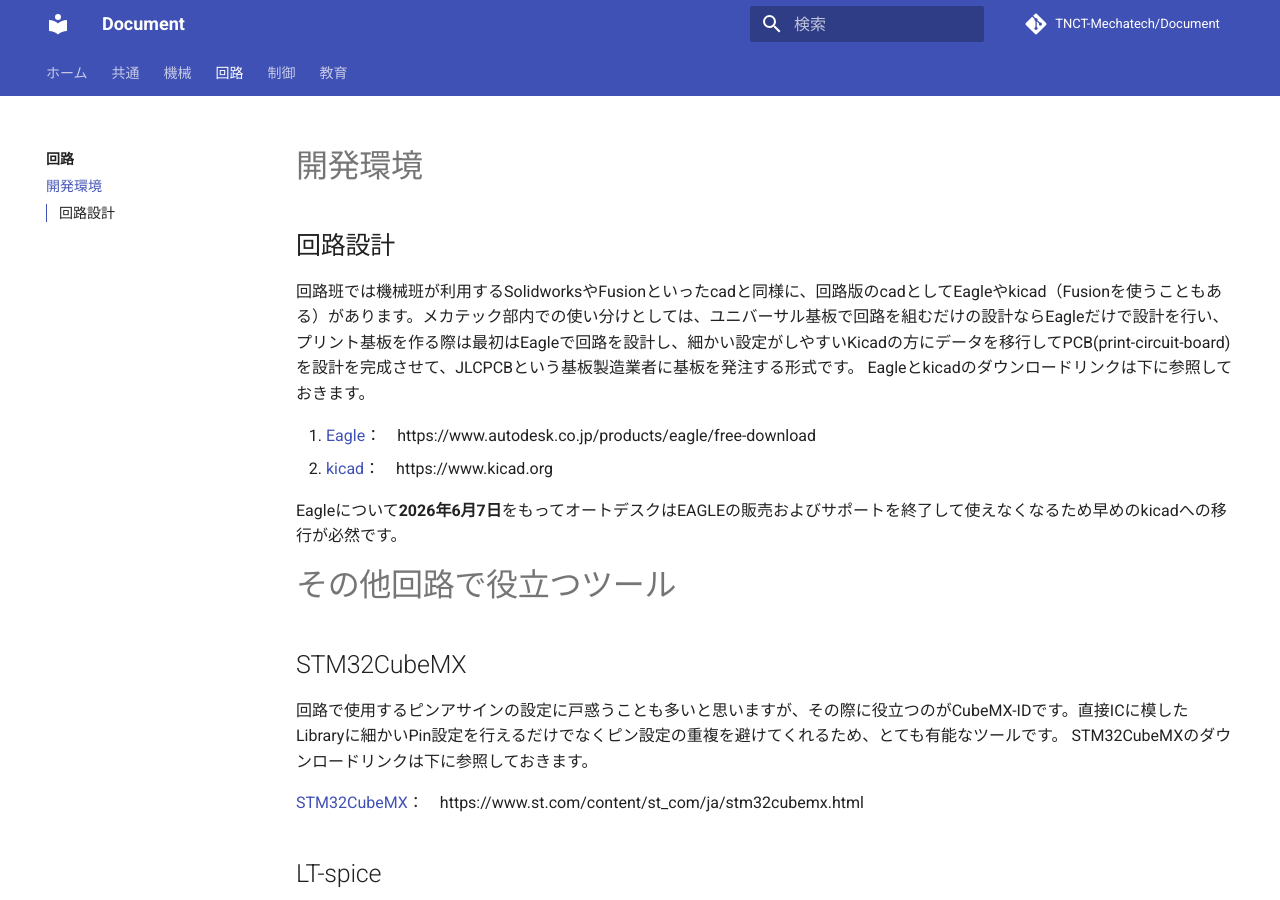
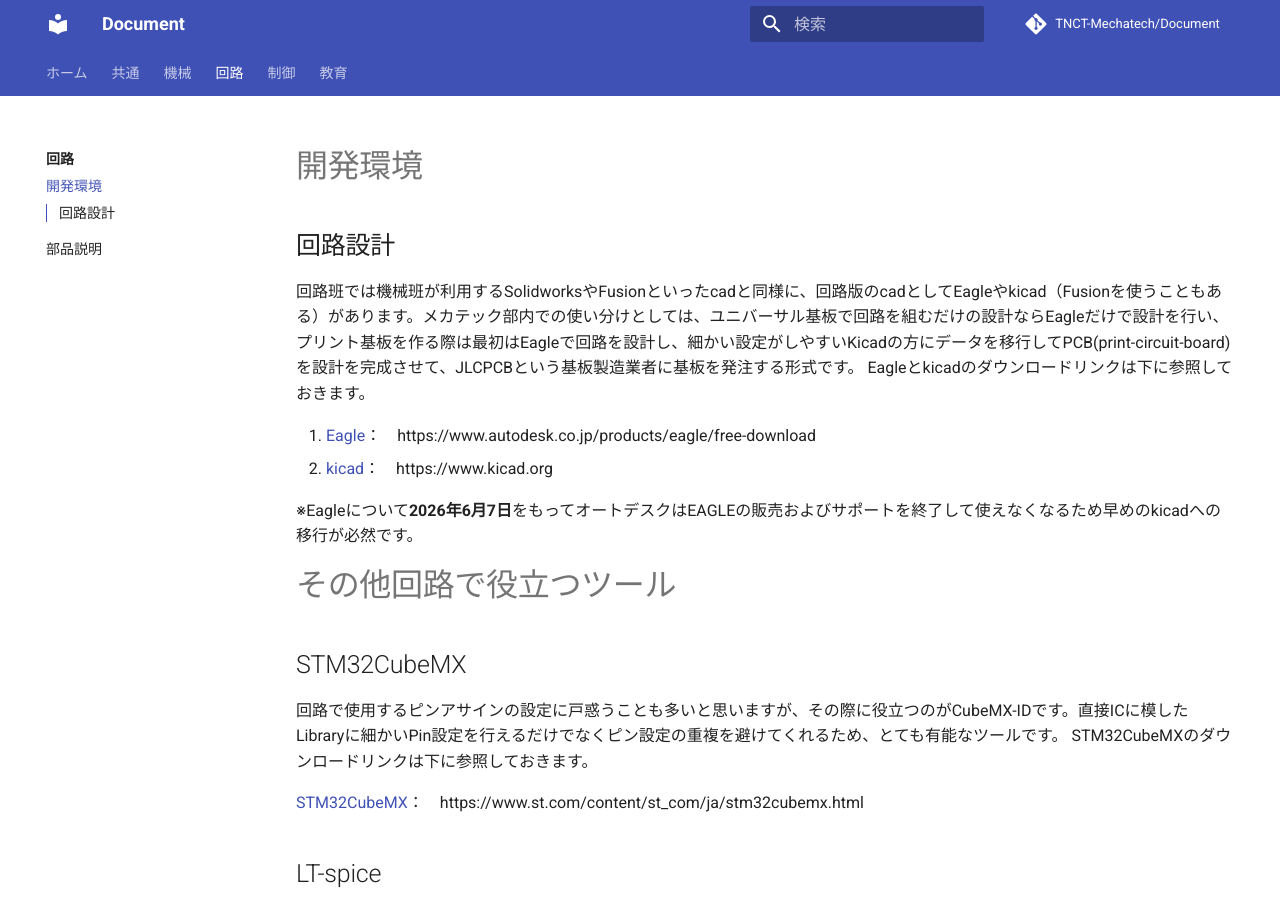
Before and after one commit to TNCT-Mechatech/Document, an MkDocs documentation site: the page built from docs/circuit/development-environment/index.md, in a window 1280 px wide and 900 px high. Built offline with MkDocs 1.6.1 and Material for MkDocs 9.7.7, drawn with Linux system fonts in a browser that asks for light colours; comment, search, counter and statistics services are not loaded.

Commit message:
change:開発環境についてのドキュメントの修正

```diff
--- a/docs/circuit/development-environment/index.md
+++ b/docs/circuit/development-environment/index.md
@@ -9,7 +9,7 @@
 2. [kicad](https://www.kicad.org)：　https://www.kicad.org
 
 
-Eagleについて**2026年6月7日**をもってオートデスクはEAGLEの販売およびサポートを終了して使えなくなるため早めのkicadへの移行が必然です。
+※Eagleについて**2026年6月7日**をもってオートデスクはEAGLEの販売およびサポートを終了して使えなくなるため早めのkicadへの移行が必然です。
 
 
 # その他回路で役立つツール
--- a/mkdocs.yml
+++ b/mkdocs.yml
@@ -19,6 +19,7 @@
   - 回路:
       - circuit/index.md
       - 開発環境: circuit/development-environment/index.md
+      - 部品説明: circuit/component/index.md
   - 制御:
       - control/index.md
       - Jetson Orin Nano:
```
